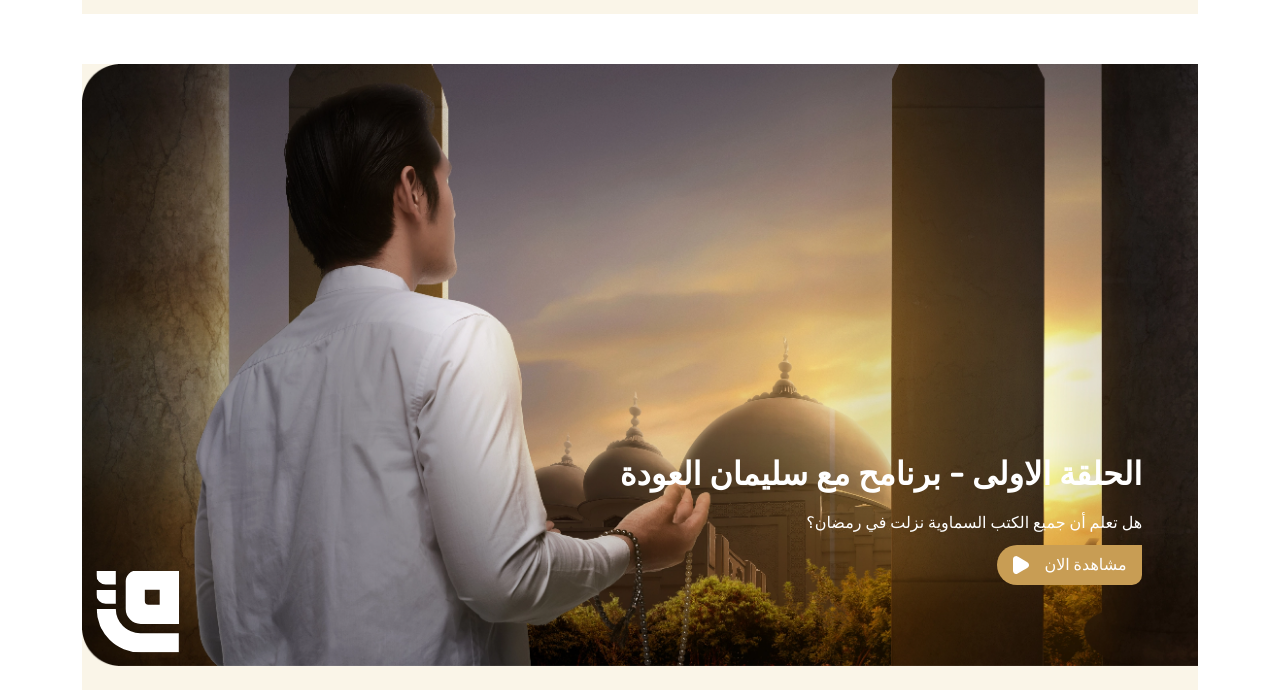
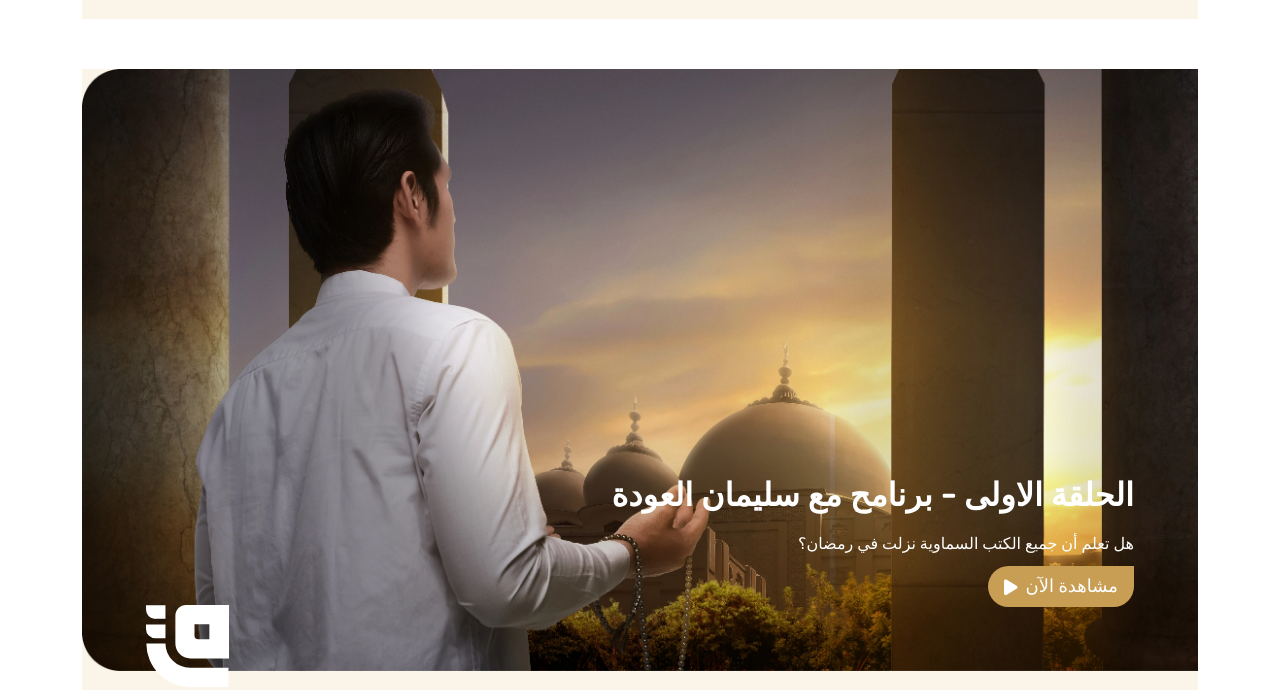
Before and after one commit to Enas-Abuiweimer/Norwidgets, a website: page index.html in a window 1280 px wide. Shown: the part 896-1586 px from the top of the page. Drawn offline with nearby package versions, Linux system fonts and the light colour scheme.

Commit message:
spaces-edit

```diff
--- a/assets/style.scss
+++ b/assets/style.scss
@@ -1,21 +1,59 @@
     $offwhite: rgb(250, 245, 232);
-    @mixin display{
+    $primary-color: #C89D54;
+    $primary-hover-color: #B78C42;
+    $light-primary-color: #FAF5E8;
+    $second-color: #005450;
+    $third-color: #A7C6E4;
+    $fourth-color: #F2CC0A;
+    $light-color: #fff;
+    $dark-color: #000;
+    $semi-dark-color: #333;
+
+    // Start Global Style
+    * {
+        box-sizing: border-box;
+        scrollbar-color: $primary-color $light-color;
+        scrollbar-width: thin;
+    }
+
+    *::-webkit-scrollbar {
+        width: 5px;
+        height: 5px;
+    }
+
+    *::-webkit-scrollbar-track-piece {
+        background-color: $light-color;
+    }
+
+    *::-webkit-scrollbar-thumb {
+        height: 30px;
+        background-color: $primary-color;
+    }
+
+    body {
+        font-family: 'Rubik', sans-serif;
+    }
+
+    a {
+        text-decoration: none;
+    }
+
+    button,
+    input,
+    textarea,
+    select {
+        outline: none;
+    }
+    // End Global Style
+
+    @mixin display {
         display: flex;
         justify-content: center;
         align-items: center;
-        gap: 2%;
+        gap: 1rem;
         background-color: $offwhite ;
     }
 
-    *{
-    box-sizing: border-box
-
-    }
-    body{
-        font-family: 'Cairo', sans-serif;
-        font-family: 'El Messiri', sans-serif;
-        font-family: 'Rubik', sans-serif;
-    }
     .container {
         .no-padding-container {
             padding: 0 !important;
@@ -50,10 +88,11 @@
         }
     }
 
-    .program-container{
+    .program-container {
         @include display();
         position: relative;
-            a{
+
+        a {
             border-bottom-left-radius: 40px;
             overflow: hidden;
             position: relative;
@@ -63,15 +102,18 @@
             -ms-transition: 0.1ms ease-out;
             -o-transition: 0.1ms ease-out;
         }
-            .program-background{
+
+        .program-background {
             position: relative;
             overflow: hidden;
-                img{
+
+            img {
                 width: 100%;
                 border-bottom-left-radius: 5px;
             }
         }
-            .program-background::before{
+
+        .program-background::before {
             content: "";
             position: absolute;
             bottom: 0;
@@ -81,7 +123,7 @@
             background: linear-gradient(to top, rgba(55, 99, 96, 0.9), transparent);
         }
 
-        .program{
+        .program {
             position: absolute;
             color: white;
             display: flex;
@@ -91,10 +133,11 @@
             width: 100%;
             align-items: flex-start;
 
-                b{
+            b {
                 font-size: 24px;
             }
-                .view{
+
+            .view {
                 position: relative;
                 display: flex;
                 align-items: center;
@@ -106,9 +149,10 @@
                 -moz-transition: .5s all;
                 -ms-transition: .5s all;
                 -o-transition: .5s all;
-                    border-bottom-left-radius:10px;
-                    border-top-left-radius:10px;
-                    img{
+                border-bottom-left-radius: 10px;
+                border-top-left-radius: 10px;
+
+                img {
                     width: -moz-fit-content;
                     width: fit-content;
                     padding: 10px;
@@ -117,7 +161,7 @@
                     transition: transform 0.3s ease-out;
                 }
 
-                    p{
+                p {
                     margin-bottom: 0 !important;
                     opacity: 0;
                     transition: 0.3s all;
@@ -126,16 +170,19 @@
                 }
             }
         }
-        a:hover .text{
+
+        a:hover .text {
             opacity: 1;
             color: white;
         }
-        a:hover .view{
+
+        a:hover .view {
             width: 55%;
             display: flex;
             gap: 50px;
         }
-        a:hover .view img{
+
+        a:hover .view img {
             transform: rotate(56deg);
             -webkit-transform: rotate(56deg);
             -moz-transform: rotate(56deg);
@@ -144,21 +191,25 @@
         }
 
     }
-    .program-container-two{
+
+    .program-container-two {
         @include display();
         margin-top: 30px;
         padding: 25px;
-        .program-two{
+
+        .program-two {
             background-color: white;
             display: flex;
             flex-direction: column;
             border-radius: 10% 0% 10% 10%;
             flex: 0 1 50;
-            img{
+
+            img {
                 width: 100%;
 
             }
-            b{
+
+            b {
                 font-size: 22px;
                 color: black;
                 padding: 15px;
@@ -167,86 +218,102 @@
 
     }
 
-    .program-episods{
+    .program-episods {
         display: flex;
         flex-direction: column;
         position: relative;
         margin-top: 50px;
         gap: 30px;
         background-color: $offwhite;
-        p{
+
+        p {
             margin-bottom: 0;
         }
-        .episode{
+
+        .episode {
             position: relative;
-            .episode-details{
+
+            .episode-details {
                 position: absolute;
                 display: flex;
                 flex-direction: column;
-            top: 65%;
+                align-items: flex-start;
+                bottom: 4rem;
                 color: white;
-            right: 5%;
+                right: 4rem;
                 gap: 10px;
-            h2{
+
+                h2 {
                     font-weight: bold;
                 }
-            .view{
+
+                .qaf-btn {
+                    outline: none;
+                    border: none;
+                    font-size: 18px;
                     display: flex;
-                background-color: rgb(200, 157, 84);
-                color: white;
-                padding: 0.5rem;
-                width: 145px;
-                justify-content: space-around;
-                border-radius: 20px 0px 10px 20px;
-                transition: 0.5s all;
-                -webkit-transition: 0.5s all;
-                -moz-transition: 0.5s all;
-                -ms-transition: 0.5s all;
-                -o-transition: 0.5s all;
-                img{
-                    transition: 0.3s all;
-                    -webkit-transition: 0.3s all;
-                    -moz-transition: 0.3s all;
-                    -ms-transition: 0.3s all;
-                    -o-transition: 0.3s all;
+                    text-align: center;
+                    justify-content: center;
+                    align-items: center;
+
+                    &.primary-btn {
+                        color: $light-color;
+                        padding: 0.45rem 1rem;
+                        border-radius: 40px 0px 40px 40px;
+                        background: $primary-color;
+                    }
+
+                    // Play icon (if exist)
+                    .play-icon {
+                        i {
+                            transition: .5s all;
+                            margin-inline-start: 0.5rem;
                         }
                     }
-            .view-episode:hover .view{
-                width: 200px;
+
+                    // Regarding the hover effect
+                    &.hover-expand-move-rotate {
+                        transition: .3s all;
+
+                        &:hover {
+                            padding-left: 2rem;
+                            padding-right: 2rem;
+
+                            &.primary-btn {
+                                background: $primary-hover-color;
                             }
-            .view-episode:hover img{
-                transform: rotate(57deg);
-                -webkit-transform: rotate(57deg);
-                -moz-transform: rotate(57deg);
-                -ms-transform: rotate(57deg);
-                -o-transform: rotate(57deg);
+
+                            .play-icon {
+                                i {
+                                    transform: rotate(180deg) translateX(5px);
                                 }
                             }
-             .logo{
+                        }
+                    }
+                }
+            }
+
+            .logo {
                 position: absolute;
-                top: 91%;
-                left: 5%;
-                transform: translate(-50%,-50%);
-                -webkit-transform: translate(-50%,-50%);
-                -moz-transform: translate(-50%,-50%);
-                -ms-transform: translate(-50%,-50%);
-                -o-transform: translate(-50%,-50%);
+                bottom: -1rem;
+                left: 4rem;
 
             }
         }
 
-        .episode-footer{
+        .episode-footer {
             display: flex;
             justify-content: space-between;
             align-items: flex-start;
-            .person-name{
+
+            .person-name {
                 display: flex;
                 gap: 15px;
 
-                img{
+                img {
                     object-fit: contain;
                     width: 65px;
-                    border: 7px solid rgb(183,140,66);
+                    border: 7px solid rgb(183, 140, 66);
                     border-radius: 40px;
                     object-fit: contain;
                     -webkit-border-radius: 40px;
@@ -254,36 +321,44 @@
                     -ms-border-radius: 40px;
                     -o-border-radius: 40px;
                 }
-                .question-answer{
+
+                .question-answer {
                     display: flex;
                     flex-direction: column;
-                    p{
+
+                    p {
                         font-weight: bold;
                     }
-                    b{
+
+                    b {
 
                         font-family: 'El Messiri', sans-serif;
 
                     }
                 }
             }
-            .date{
-                p{
+
+            .date {
+                p {
                     font-weight: bold;
                 }
-                b{
+
+                b {
                     font-family: 'El Messiri', sans-serif;
                 }
             }
-            .share{
+
+            .share {
                 display: flex;
                 align-items: center;
                 gap: 10px;
                 font-weight: bold;
-                .icons{
+
+                .icons {
                     display: flex;
                     gap: 15px;
-                    img{
+
+                    img {
                         width: 22px;
                         vertical-align: middle;
                     }
--- a/index.html
+++ b/index.html
@@ -8,6 +8,7 @@
     <link rel="preconnect" href="https://fonts.googleapis.com">
 <link rel="preconnect" href="https://fonts.gstatic.com" crossorigin>
 <link href="https://fonts.googleapis.com/css2?family=Amiri:ital,wght@0,700;1,700&family=Cairo:wght@300;400;600;700;800&family=El+Messiri:wght@500&family=Rubik&display=swap" rel="stylesheet">
+<link rel="stylesheet" href="https://cdnjs.cloudflare.com/ajax/libs/font-awesome/6.4.2/css/all.min.css" integrity="sha512-z3gLpd7yknf1YoNbCzqRKc4qyor8gaKU1qmn+CShxbuBusANI9QpRohGBreCFkKxLhei6S9CQXFEbbKuqLg0DA==" crossorigin="anonymous" referrerpolicy="no-referrer" />
     <link rel="stylesheet" href="./dist/style.css">
     <link rel="preconnect" href="https://fonts.googleapis.com">
     <link rel="preconnect" href="https://fonts.gstatic.com" crossorigin>
@@ -75,10 +76,10 @@
             <p>هل تعلم أن جميع الكتب السماوية نزلت في رمضان؟</p>
 
           <div class="view-episode">
-            <div class="view">
-                <p class="text">مشاهدة الان</p>
-                <img src="/imgs/Path 38702.svg" alt="">
-            </div>
+            <a href="#" class="qaf-btn primary-btn watch-now-btn hover-expand-move-rotate">
+              <span>مشاهدة الآن</span>
+              <span class="play-icon"><i class="fa-solid fa-play"></i></span>
+          </a>
 
           </div>
         </div>
```
Also changed, not shown: dist/style.css. Lines whose indentation alone changed are shown as unchanged.
